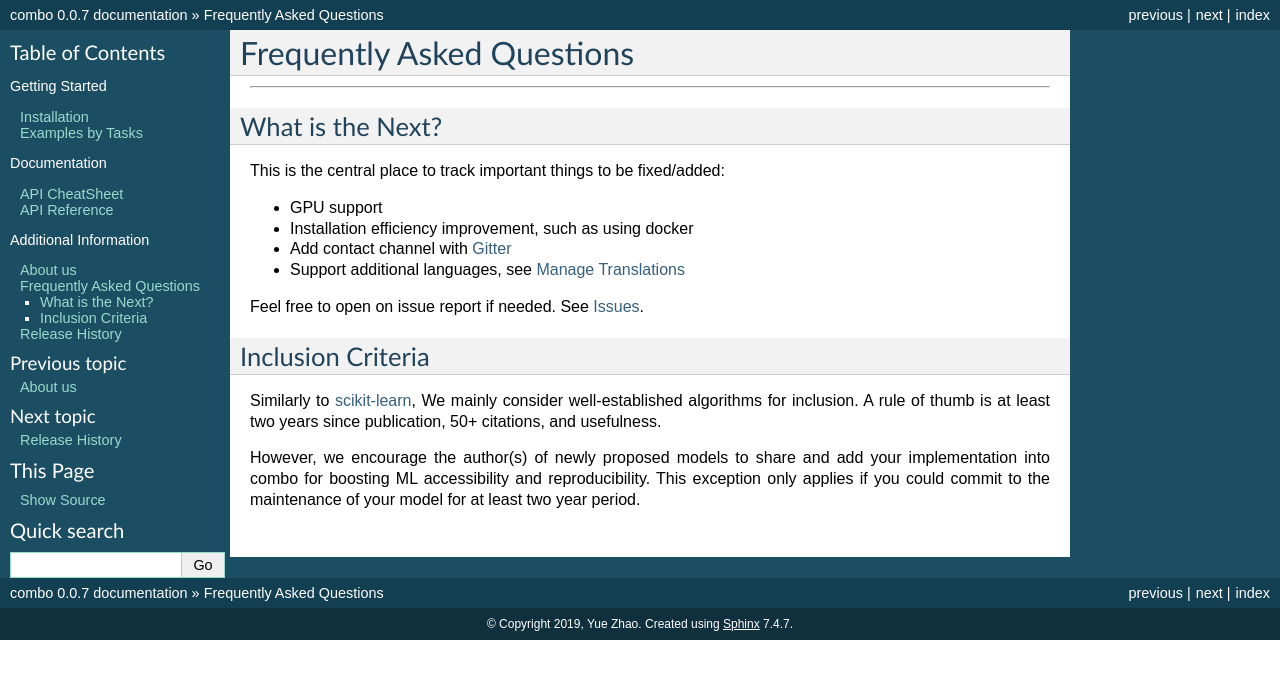
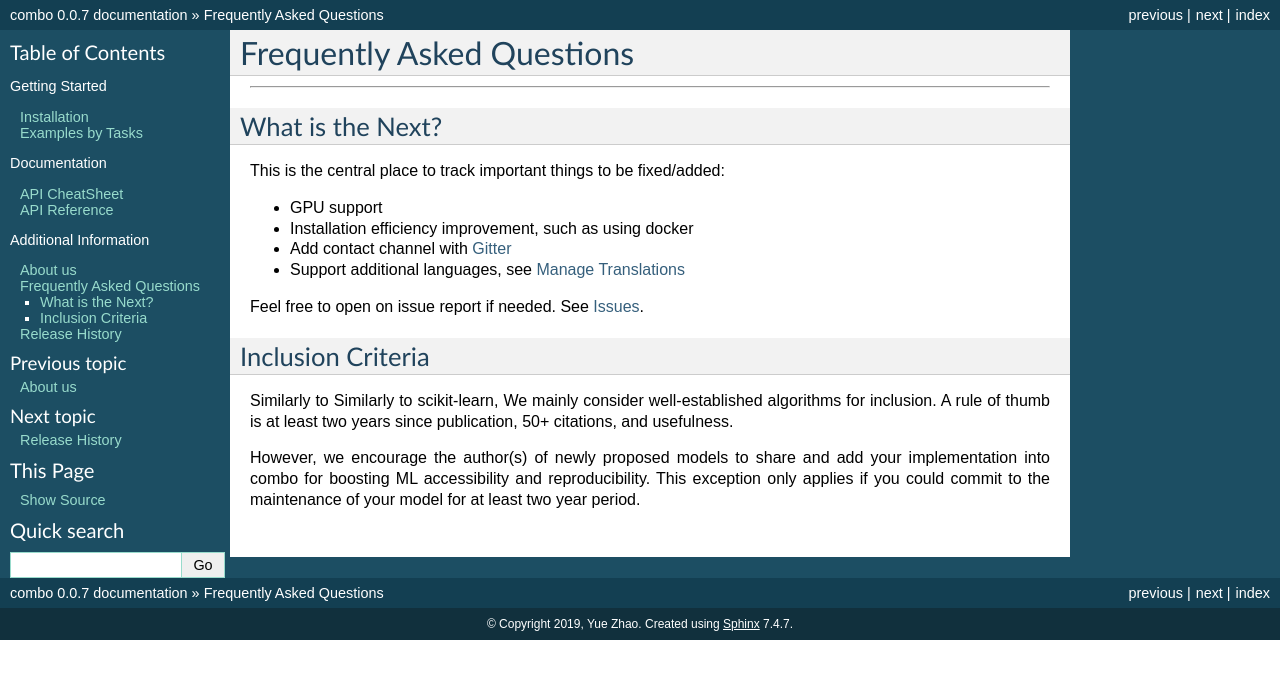
Before and after one commit to yzhao062/combo, a Sphinx documentation site: the page built from docs/faq.rst, in a window 1280 px wide. Shown: the top 679 px of the page. Built offline with Sphinx 7.4.7, drawn with Linux system fonts in a browser that asks for light colours; formulas are drawn with MathJax 3.

Commit message:
update documentation

```diff
--- a/README.rst
+++ b/README.rst
@@ -493,8 +493,7 @@ combo is also targeted to be published in *Journal of Machine Learning Research
 Inclusion Criteria
 ^^^^^^^^^^^^^^^^^^
 
-Similarly to `scikit-learn <https://scikit-learn.org/stable/faq.html#what-are-the-inclusion-criteria-for-new-algorithms>`_,
-We mainly consider well-established algorithms for inclusion.
+Similarly to scikit-learn, We mainly consider well-established algorithms for inclusion.
 A rule of thumb is at least two years since publication, 50+ citations, and usefulness.
 
 However, we encourage the author(s) of newly proposed models to share and add your implementation into combo
--- a/docs/faq.rst
+++ b/docs/faq.rst
@@ -20,8 +20,7 @@ See `Issues <https://github.com/yzhao062/combo/issues>`_.
 Inclusion Criteria
 ^^^^^^^^^^^^^^^^^^
 
-Similarly to `scikit-learn <https://scikit-learn.org/stable/faq.html#what-are-the-inclusion-criteria-for-new-algorithms>`_,
-We mainly consider well-established algorithms for inclusion.
+Similarly to Similarly to scikit-learn, We mainly consider well-established algorithms for inclusion.
 A rule of thumb is at least two years since publication, 50+ citations, and usefulness.
 
 However, we encourage the author(s) of newly proposed models to share and add your implementation into combo
```
